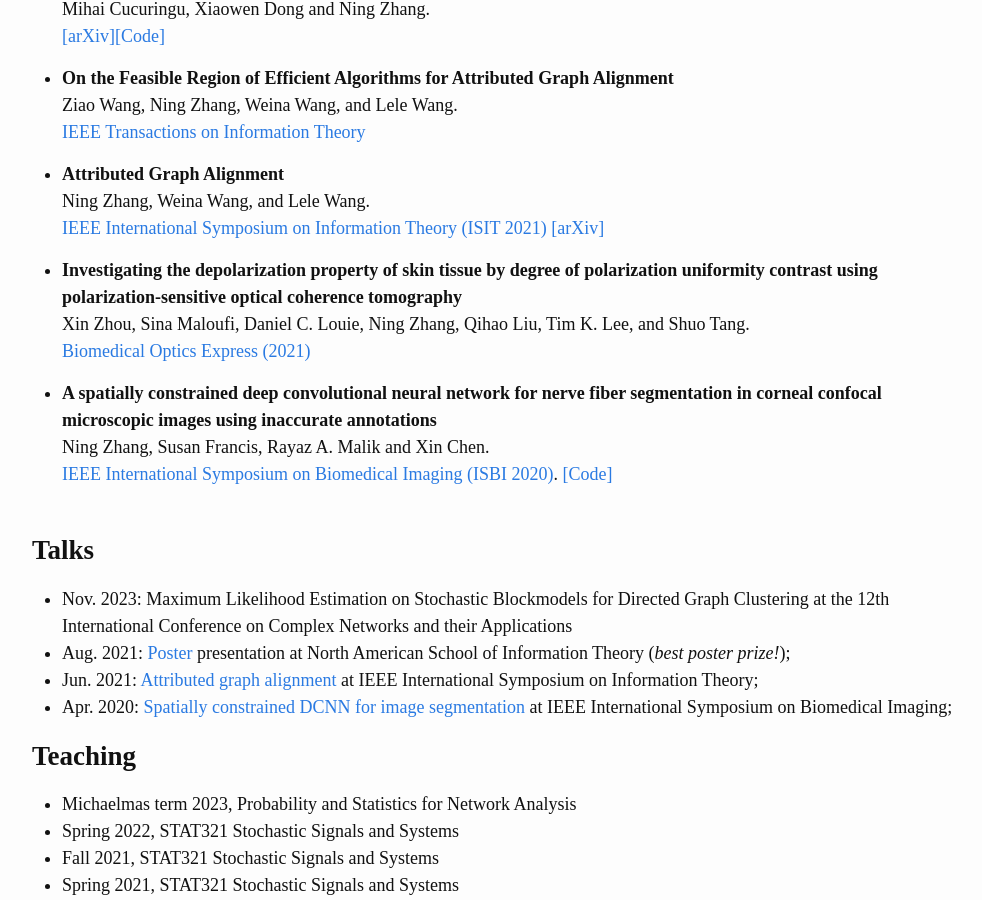
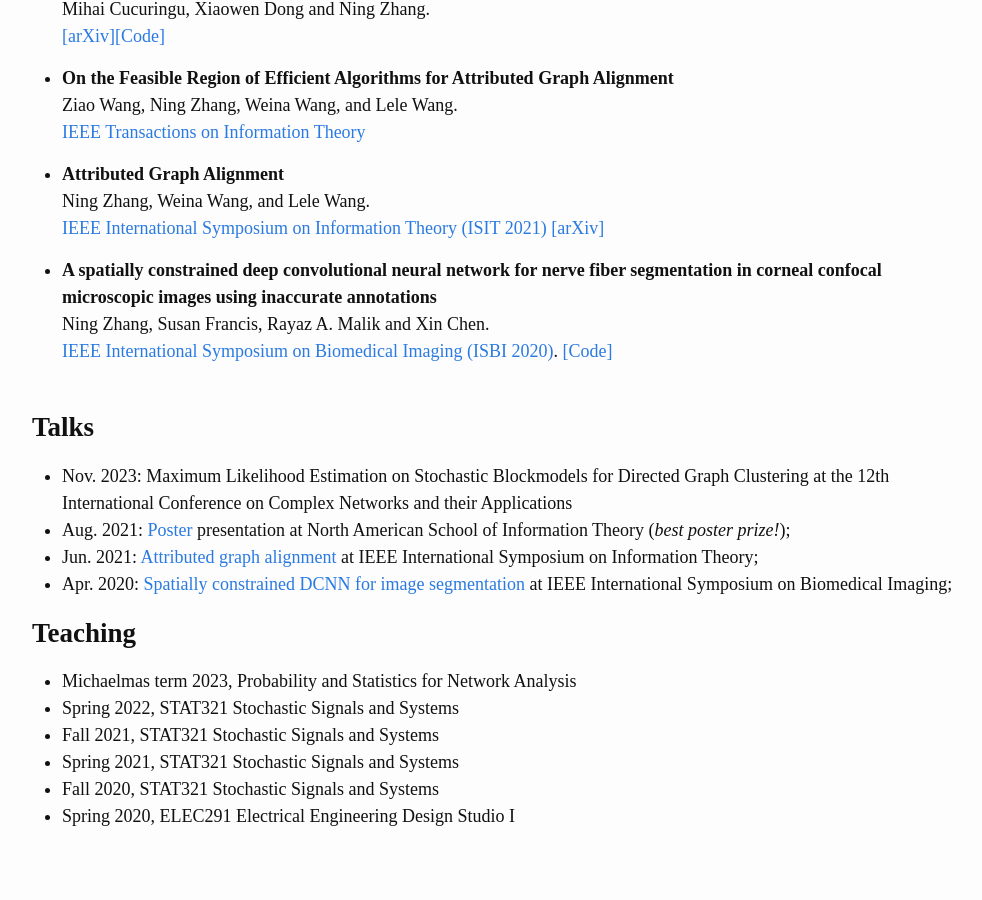
Before and after one commit to NingZhang-Git/NZ_website, a Jekyll site: the page built from index.md, in a window 1280 px wide and 900 px high, scrolled down 727 px. Shown: the whole window, without its empty margins (138-1120 px from the left). Built offline with Jekyll 4.4.1, drawn with Linux system fonts in a browser that asks for light colours.

Commit message:
Update index.md

```diff
--- a/index.md
+++ b/index.md
@@ -36,11 +36,6 @@ Ning Zhang, Weina Wang, and Lele Wang.\
 [IEEE International Symposium on Information Theory (ISIT 2021)](https://ieeexplore.ieee.org/stamp/stamp.jsp?arnumber=9517967) [[arXiv]](https://arxiv.org/abs/2102.00665v2)
 <!-- <span> *Our poster won the best poster prize in NASIT 2021.*</span> -->
 
-- **Investigating the depolarization property of skin tissue by degree of polarization uniformity contrast using polarization-sensitive optical coherence tomography**\
-Xin Zhou, Sina Maloufi, Daniel C. Louie, Ning Zhang, Qihao Liu, Tim K. Lee, and Shuo Tang.\
-[Biomedical Optics Express (2021)](https://opg.optica.org/boe/fulltext.cfm?uri=boe-12-8-5073&id=453470)
-<!-- [[BOE]] -->
-
 - **A spatially constrained deep convolutional neural network for nerve fiber segmentation in corneal confocal microscopic images using inaccurate annotations**\
 Ning Zhang, Susan Francis, Rayaz A. Malik and Xin Chen.\
 [IEEE International Symposium on Biomedical Imaging (ISBI 2020)](https://ieeexplore.ieee.org/stamp/stamp.jsp?arnumber=9098662).
```
